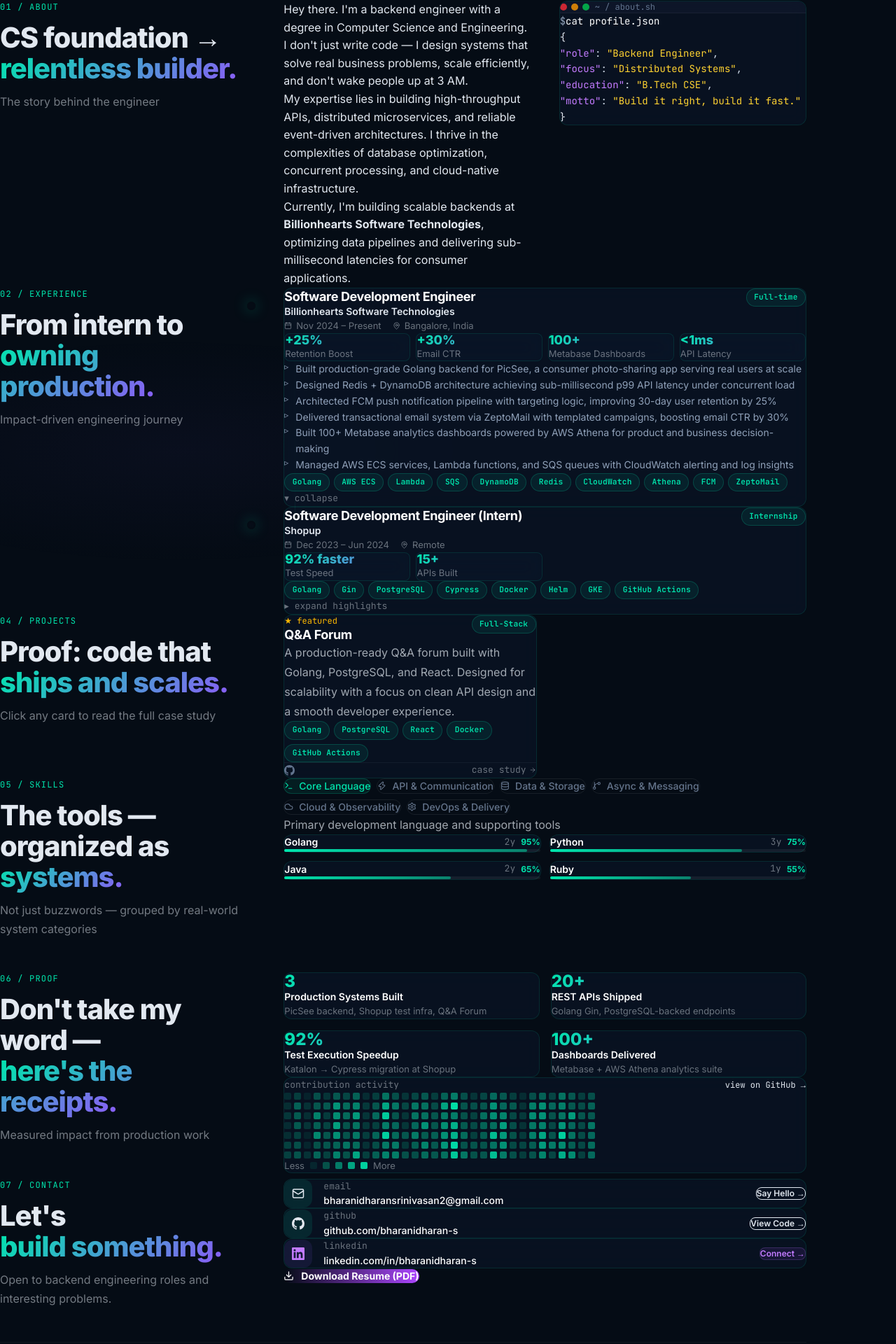
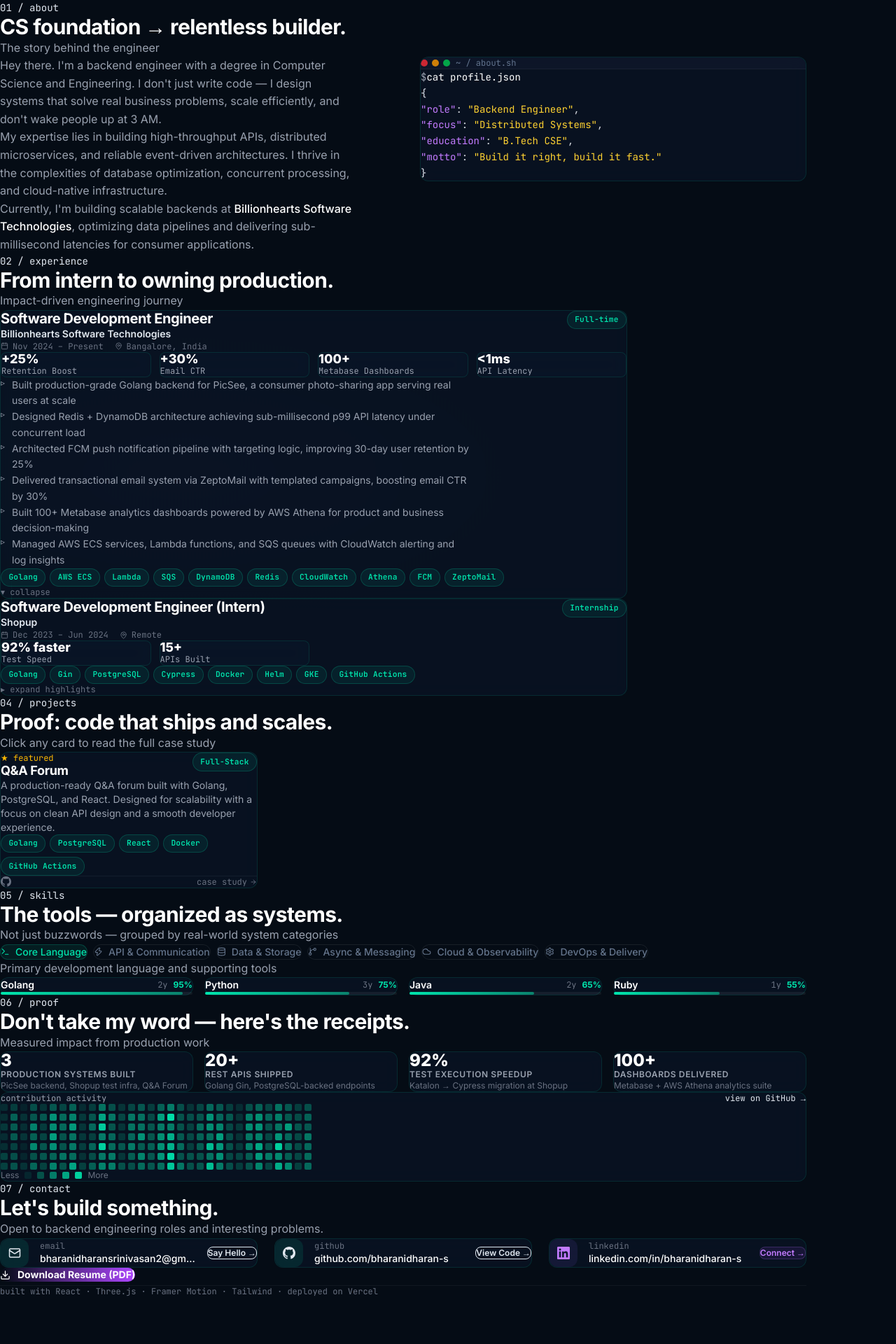
Before and after one commit to bharani81/portfolio, a React (Vite) app: page / in a window 1280 px wide. Shown: the part 799-2719 px from the top of the page at 70% size. After the commit the page ends 2652 px from the top, so only its background shows below. Built offline with nearby package versions, Linux system fonts and the light colour scheme.

Commit message:
ui fixes : #3

```diff
--- a/src/components/SectionWrapper.tsx
+++ b/src/components/SectionWrapper.tsx
@@ -12,8 +12,8 @@ interface SectionWrapperProps {
  */
 export function SectionWrapper({ id, children, className = '' }: SectionWrapperProps) {
   return (
-    <section id={id} className={`relative py-24 px-4 sm:px-6 lg:px-8 ${className}`}>
-      <div className="max-w-6xl mx-auto">
+    <section id={id} className={`relative py-20 ${className}`}>
+      <div className="w-full max-w-6xl mx-auto px-6">
         {children}
       </div>
     </section>
--- a/src/sections/About.tsx
+++ b/src/sections/About.tsx
@@ -1,42 +1,25 @@
 import { usePortfolioData } from '@hooks/usePortfolioData';
 import { FadeInView } from '@components/FadeInView';
-import { CountUp } from '@components/CountUp';
-import { TerminalLog } from '@components/TerminalLog';
 import { SectionWrapper } from '@components/SectionWrapper';
-import { MapPin, BookOpen } from 'lucide-react';
-
-const terminalLines = [
-  { type: 'prompt' as const, text: 'whoami' },
-  { type: 'output' as const, text: 'bharanidharan — backend engineer, golang specialist' },
-  { type: 'prompt' as const, text: 'cat /etc/location' },
-  { type: 'output' as const, text: 'Bangalore, India' },
-  { type: 'prompt' as const, text: 'curl http://experience.api/current' },
-  { type: 'success' as const, text: '{"role":"SDE","company":"Billionhearts","stack":["Golang","AWS","Redis"]}' },
-  { type: 'prompt' as const, text: 'ping motivation' },
-  { type: 'success' as const, text: 'PONG — 0ms latency 🚀' },
-];
-import { GlassCard } from '@components/GlassCard'; // Added GlassCard import
+import { GlassCard } from '@components/GlassCard';
 
 export function About() {
   const { profile } = usePortfolioData();
 
   return (
     <SectionWrapper id="about">
-      <div className="grid lg:grid-cols-3 gap-12 lg:gap-16 items-start">
-        {/* Left Column: sticky section title */}
-        <FadeInView className="lg:sticky lg:top-32 lg:col-span-1">
-          <span className="section-label">01 / about</span>
-          <h2 className="section-title">
-            CS foundation → <br className="hidden lg:block" />
-            <span className="gradient-text">relentless builder.</span>
-          </h2>
-          <p className="section-subtitle">The story behind the engineer</p>
+      <FadeInView>
+        <div className="mb-8">
+          <span className="text-brand-400 font-mono text-sm block mb-2">01 / about</span>
+          <h2 className="text-3xl font-semibold text-white">CS foundation → relentless builder.</h2>
+          <p className="text-gray-400 mt-2">The story behind the engineer</p>
+        </div>
       </FadeInView>
 
-        {/* Right Column: biological content */}
-        <div className="grid lg:grid-cols-2 gap-10 items-start lg:col-span-2">
+      <div className="grid lg:grid-cols-2 gap-12 items-start">
         {/* Bio text */}
-          <FadeInView delay={0.1} className="prose-default space-y-6">
+        <FadeInView delay={0.1}>
+          <div className="space-y-6 text-gray-400 max-w-lg text-left">
             <p>
               Hey there. I'm a backend engineer with a degree in Computer Science and Engineering.
               I don't just write code — I design systems that solve real business problems, scale
@@ -48,9 +31,10 @@ export function About() {
               concurrent processing, and cloud-native infrastructure.
             </p>
             <p>
-              Currently, I'm building scalable backends at <strong>Billionhearts Software Technologies</strong>,
+              Currently, I'm building scalable backends at <span className="text-white font-medium">Billionhearts Software Technologies</span>,
               optimizing data pipelines and delivering sub-millisecond latencies for consumer applications.
             </p>
+          </div>
         </FadeInView>
 
         {/* Terminal Code Block Simulator */}
@@ -64,25 +48,25 @@ export function About() {
               </div>
               <span className="text-xs font-mono text-slate-500 ml-2">~ / about.sh</span>
             </div>
-              <div className="p-5 font-mono text-sm leading-relaxed overflow-x-auto">
-                <div className="flex text-slate-400">
+            <div className="p-5 font-mono text-sm leading-relaxed overflow-x-auto text-left">
+              <div className="flex text-gray-400">
                 <span className="text-brand-400 mr-2">$</span>
                 <span className="text-white">cat profile.json</span>
               </div>
               <div className="mt-2 text-brand-300">
                 {`{`}
               </div>
-                <div className="pl-4 space-y-1">
-                  <div className="text-slate-300">
+              <div className="pl-4 space-y-1 text-left">
+                <div className="text-gray-300">
                   <span className="text-purple-400">"role"</span>: <span className="text-amber-300">"Backend Engineer"</span>,
                 </div>
-                  <div className="text-slate-300">
+                <div className="text-gray-300">
                   <span className="text-purple-400">"focus"</span>: <span className="text-amber-300">"Distributed Systems"</span>,
                 </div>
-                  <div className="text-slate-300">
+                <div className="text-gray-300">
                   <span className="text-purple-400">"education"</span>: <span className="text-amber-300">"B.Tech CSE"</span>,
                 </div>
-                  <div className="text-slate-300">
+                <div className="text-gray-300">
                   <span className="text-purple-400">"motto"</span>: <span className="text-amber-300">"Build it right, build it fast."</span>
                 </div>
               </div>
@@ -93,7 +77,6 @@ export function About() {
           </GlassCard>
         </FadeInView>
       </div>
-      </div>
     </SectionWrapper>
   );
 }
--- a/src/sections/Contact.tsx
+++ b/src/sections/Contact.tsx
@@ -24,7 +24,6 @@ interface ContactRowProps {
   href: string;
   cta: string;
   external?: boolean;
-  colorClass?: string;
   ctaColor?: string;
   onClick?: () => void;
 }
@@ -36,7 +35,7 @@ function ContactRow({ icon, iconBg, label, value, href, cta, external = false, c
     : 'bg-brand-500/10 text-brand-400 border-brand-400/20 hover:bg-brand-500/20';
 
   return (
-    <GlassCard className="p-5 flex items-center justify-between gap-4 glass-hover">
+    <GlassCard className="p-5 flex items-center justify-between gap-4 glass-hover max-w-lg text-left">
       <div className="flex items-center gap-4 min-w-0">
         <div
           className="w-10 h-10 rounded-xl flex items-center justify-center shrink-0"
@@ -45,7 +44,7 @@ function ContactRow({ icon, iconBg, label, value, href, cta, external = false, c
           {icon}
         </div>
         <div className="min-w-0">
-          <p className="text-caption font-mono">{label}</p>
+          <p className="text-gray-500 font-mono text-xs">{label}</p>
           <p className="text-white text-sm font-medium truncate">{value}</p>
         </div>
       </div>
@@ -67,23 +66,17 @@ export function Contact() {
 
   return (
     <SectionWrapper id="contact">
-      <div className="grid lg:grid-cols-3 gap-12 lg:gap-16 items-start">
-        {/* Left Column: sticky section title */}
-        <FadeInView className="lg:sticky lg:top-32 lg:col-span-1">
-          <span className="section-label">07 / contact</span>
-          <h2 className="section-title">
-            Let's <br className="hidden lg:block" />
-            <span className="gradient-text">build something.</span>
-          </h2>
-          <p className="section-subtitle">
-            Open to backend engineering roles and interesting problems.
-          </p>
+      <FadeInView>
+        <div className="mb-8">
+          <span className="text-brand-400 font-mono text-sm block mb-2">07 / contact</span>
+          <h2 className="text-3xl font-semibold text-white">Let's build something.</h2>
+          <p className="text-gray-400 mt-2">Open to backend engineering roles and interesting problems.</p>
+        </div>
       </FadeInView>
 
-        {/* Right Column: Contact Links & Resume */}
-        <div className="w-full lg:col-span-2 space-y-6">
+      <div className="w-full space-y-6">
         {/* Contact rows */}
-          <div className="space-y-3">
+        <div className="grid md:grid-cols-3 gap-6">
           <FadeInView delay={0.08}>
             <ContactRow
               icon={<Mail size={18} className="text-brand-400" />}
@@ -137,12 +130,11 @@ export function Contact() {
           </a>
         </FadeInView>
       </div>
-      </div>
 
       {/* Footer */}
       <FadeInView delay={0.3}>
         <div className="mt-20 pt-8 border-t border-white/5">
-          <p className="text-caption font-mono">
+          <p className="text-xs font-mono text-gray-500">
             built with React · Three.js · Framer Motion · Tailwind · deployed on Vercel
           </p>
         </div>
--- a/src/sections/Experience.tsx
+++ b/src/sections/Experience.tsx
@@ -17,19 +17,15 @@ export function Experience() {
         style={{ background: 'radial-gradient(ellipse 60% 50% at 20% 50%, rgba(139,92,246,0.04) 0%, transparent 70%)' }}
       />
 
-      <div className="grid lg:grid-cols-3 gap-12 lg:gap-16 items-start">
-        {/* Left Column: sticky section title */}
-        <FadeInView className="lg:sticky lg:top-32 lg:col-span-1">
-          <span className="section-label">02 / experience</span>
-          <h2 className="section-title">
-            From intern to <br className="hidden lg:block" />
-            <span className="gradient-text">owning production.</span>
-          </h2>
-          <p className="section-subtitle">Impact-driven engineering journey</p>
-        </FadeInView>
+      <FadeInView>
+        <div className="mb-8">
+          <span className="text-brand-400 font-mono text-sm block mb-2">02 / experience</span>
+          <h2 className="text-3xl font-semibold text-white">From intern to owning production.</h2>
+          <p className="text-gray-400 mt-2">Impact-driven engineering journey</p>
+        </div>
+      </FadeInView>
 
-        {/* Right Column: Timeline */}
-        <div className="relative w-full lg:col-span-2">
+      <div className="relative w-full">
         {/* Vertical line — left-aligned on all screens */}
         <div
           className="absolute left-4 top-0 bottom-0 w-px"
@@ -44,20 +40,20 @@ export function Experience() {
                 <div className="absolute -left-[3.25rem] top-5 w-3 h-3 rounded-full bg-brand-400 border-2 border-[#050c15] glow-brand" />
 
                 <GlassCard
-                  className="p-6 cursor-pointer"
+                  className="p-6 cursor-pointer max-w-4xl"
                   onClick={() => setExpanded(id => id === exp.id ? -1 : exp.id)}
                 >
                   {/* Header row */}
-                  <div className="flex items-start justify-between gap-4 mb-3">
+                  <div className="flex flex-col sm:flex-row sm:items-start justify-between gap-4 mb-3">
                     <div>
-                      <h3 className="text-h3 text-white">{exp.role}</h3>
+                      <h3 className="text-xl font-semibold text-white">{exp.role}</h3>
                       <p className="text-brand-400 font-semibold text-sm mt-0.5">{exp.company}</p>
                     </div>
-                    <span className="tech-badge shrink-0 mt-0.5">{exp.type}</span>
+                    <span className="tech-badge w-fit">{exp.type}</span>
                   </div>
 
                   {/* Meta */}
-                  <div className="flex flex-wrap gap-4 text-caption mb-4">
+                  <div className="flex flex-wrap gap-4 text-xs font-mono text-gray-500 mb-4">
                     <span className="flex items-center gap-1.5">
                       <Calendar size={11} />{exp.period}
                     </span>
@@ -67,11 +63,11 @@ export function Experience() {
                   </div>
 
                   {/* Impact metrics */}
-                  <div className="grid grid-cols-2 sm:grid-cols-4 gap-2 mb-4">
+                  <div className="grid grid-cols-2 sm:grid-cols-4 gap-3 mb-4">
                     {exp.impact.map(m => (
                       <div key={m.metric} className="glass rounded-lg p-3 border border-white/5">
-                        <div className="text-lg font-extrabold gradient-text leading-none">{m.value}</div>
-                        <div className="text-caption mt-1">{m.metric}</div>
+                        <div className="text-lg font-extrabold text-white leading-none">{m.value}</div>
+                        <div className="text-xs text-gray-400 font-mono mt-1">{m.metric}</div>
                       </div>
                     ))}
                   </div>
@@ -85,7 +81,7 @@ export function Experience() {
                   >
                     <ul className="space-y-2 mb-4">
                       {exp.highlights.map((h, i) => (
-                        <li key={i} className="flex gap-2.5 text-sm text-slate-400 leading-relaxed">
+                        <li key={i} className="flex gap-2.5 text-sm text-gray-400 max-w-2xl text-left leading-relaxed">
                           <span className="text-brand-400 mt-0.5 shrink-0 text-xs">▹</span>
                           {h}
                         </li>
@@ -98,8 +94,7 @@ export function Experience() {
                     {exp.tech.map(t => <span key={t} className="tech-badge">{t}</span>)}
                   </div>
 
-
-                  <p className="text-caption font-mono">
+                  <p className="text-xs font-mono text-gray-500">
                     {expanded === exp.id ? '▾ collapse' : '▸ expand highlights'}
                   </p>
                 </GlassCard>
@@ -107,7 +102,6 @@ export function Experience() {
             </FadeInView>
           ))}
         </div>
-        </div>
       </div>
     </SectionWrapper>
   );
--- a/src/sections/Projects.tsx
+++ b/src/sections/Projects.tsx
@@ -26,19 +26,15 @@ export function Projects() {
 
   return (
     <SectionWrapper id="projects">
-      <div className="grid lg:grid-cols-3 gap-12 lg:gap-16 items-start">
-        {/* Left Column: sticky section title */}
-        <FadeInView className="lg:sticky lg:top-32 lg:col-span-1">
-          <span className="section-label">04 / projects</span>
-          <h2 className="section-title">
-            Proof: code that <br className="hidden lg:block" />
-            <span className="gradient-text">ships and scales.</span>
-          </h2>
-          <p className="section-subtitle">Click any card to read the full case study</p>
+      <FadeInView>
+        <div className="mb-8">
+          <span className="text-brand-400 font-mono text-sm block mb-2">04 / projects</span>
+          <h2 className="text-3xl font-semibold text-white">Proof: code that ships and scales.</h2>
+          <p className="text-gray-400 mt-2">Click any card to read the full case study</p>
+        </div>
       </FadeInView>
 
-        {/* Right Column: Grid for project cards */}
-        <div className="grid md:grid-cols-2 gap-6 w-full lg:col-span-2">
+      <div className="grid md:grid-cols-2 lg:grid-cols-3 gap-6 w-full">
         {projects.map((project, idx) => (
           <FadeInView
             key={project.id}
@@ -47,7 +43,7 @@ export function Projects() {
           >
             {/* Card wrapper to equalize heights */}
             <GlassCard
-              className="p-5 h-full flex flex-col group cursor-pointer"
+              className="p-5 h-full flex flex-col group cursor-pointer text-left w-full"
               onClick={() => openModal(project)}
             >
               {/* Top */}
@@ -56,7 +52,7 @@ export function Projects() {
                   {project.featured && (
                     <span className="text-amber-400 text-xs font-mono block mb-0.5">★ featured</span>
                   )}
-                  <h3 className="text-h3 text-white group-hover:text-brand-400 transition-colors leading-snug">
+                  <h3 className="text-lg font-semibold text-white group-hover:text-brand-400 transition-colors leading-snug">
                     {project.title}
                   </h3>
                 </div>
@@ -64,7 +60,7 @@ export function Projects() {
               </div>
 
               {/* Description */}
-              <p className="text-body text-sm flex-1 mb-4">{project.description}</p>
+              <p className="text-gray-400 text-sm flex-1 mb-4">{project.description}</p>
 
               {/* Tech stack */}
               <div className="flex flex-wrap gap-1.5 mb-4">
@@ -79,7 +75,7 @@ export function Projects() {
                       href={project.github}
                       target="_blank" rel="noopener noreferrer"
                       onClick={e => { e.stopPropagation(); trackEvent('github_click', { project: project.title }); }}
-                      className="text-slate-500 hover:text-brand-400 transition-colors"
+                      className="text-gray-500 hover:text-brand-400 transition-colors"
                     >
                       <GithubIcon />
                     </a>
@@ -89,20 +85,19 @@ export function Projects() {
                       href={project.live}
                       target="_blank" rel="noopener noreferrer"
                       onClick={e => e.stopPropagation()}
-                      className="text-slate-500 hover:text-brand-400 transition-colors"
+                      className="text-gray-500 hover:text-brand-400 transition-colors"
                     >
                       <ExternalLink size={14} />
                     </a>
                   )}
                 </div>
-                <span className="text-caption font-mono flex items-center gap-1 group-hover:text-brand-400 transition-colors">
+                <span className="text-xs font-mono flex items-center gap-1 text-gray-500 group-hover:text-brand-400 transition-colors">
                   case study <ArrowRight size={10} />
                 </span>
               </div>
             </GlassCard>
           </FadeInView>
         ))}
-        </div>
       </div>
 
       <AnimatePresence>
--- a/src/sections/ProofOfWork.tsx
+++ b/src/sections/ProofOfWork.tsx
@@ -10,32 +10,28 @@ export function ProofOfWork() {
 
   return (
     <SectionWrapper id="proof">
-      <div className="grid lg:grid-cols-3 gap-12 lg:gap-16 items-start">
-        {/* Left Column: sticky section title */}
-        <FadeInView className="lg:sticky lg:top-32 lg:col-span-1">
-          <span className="section-label">06 / proof</span>
-          <h2 className="section-title">
-            Don't take my word — <br className="hidden lg:block" />
-            <span className="gradient-text">here's the receipts.</span>
-          </h2>
-          <p className="section-subtitle">Measured impact from production work</p>
+      <FadeInView>
+        <div className="mb-8">
+          <span className="text-brand-400 font-mono text-sm block mb-2">06 / proof</span>
+          <h2 className="text-3xl font-semibold text-white">Don't take my word — here's the receipts.</h2>
+          <p className="text-gray-400 mt-2">Measured impact from production work</p>
+        </div>
       </FadeInView>
 
-        {/* Right Column: Content */}
-        <div className="w-full lg:col-span-2 space-y-6">
-          {/* Stat cards: 2-col */}
-          <div className="grid sm:grid-cols-2 gap-4">
+      <div className="w-full space-y-6">
+        {/* Stat cards */}
+        <div className="grid sm:grid-cols-2 md:grid-cols-4 gap-4">
           {proofOfWork.highlights.map((h, idx) => (
             <FadeInView key={h.label} delay={idx * 0.07}>
-                <GlassCard className="p-5">
-                  <div className="text-2xl font-extrabold gradient-text leading-none mb-1">
+              <GlassCard className="p-5 text-left">
+                <div className="text-2xl font-extrabold text-white leading-none mb-1">
                   <CountUp
                     target={parseFloat(h.value.replace(/[^0-9.]/g, ''))}
                     suffix={h.value.replace(/[0-9.]/g, '')}
                   />
                 </div>
-                  <div className="text-white font-semibold text-sm mb-1">{h.label}</div>
-                  <div className="text-caption">{h.detail}</div>
+                <div className="text-gray-400 font-semibold text-xs mb-1 uppercase tracking-wider">{h.label}</div>
+                <div className="text-gray-500 text-xs">{h.detail}</div>
               </GlassCard>
             </FadeInView>
           ))}
@@ -45,7 +41,7 @@ export function ProofOfWork() {
         <FadeInView delay={0.2}>
           <GlassCard className="p-6">
             <div className="flex items-center justify-between mb-4">
-                <p className="text-caption font-mono">contribution activity</p>
+              <p className="text-xs font-mono text-gray-400">contribution activity</p>
               <a
                 href={profile.socials.github}
                 target="_blank" rel="noopener noreferrer"
@@ -79,16 +75,15 @@ export function ProofOfWork() {
 
             {/* Legend */}
             <div className="flex items-center gap-2 mt-3">
-                <span className="text-caption">Less</span>
+              <span className="text-xs text-gray-500">Less</span>
               {[0.1, 0.3, 0.5, 0.7, 0.9].map(o => (
                 <div key={o} className="heatmap-cell" style={{ backgroundColor: `rgba(0,229,173,${o})` }} />
               ))}
-                <span className="text-caption">More</span>
+              <span className="text-xs text-gray-500">More</span>
             </div>
           </GlassCard>
         </FadeInView>
       </div>
-      </div>
     </SectionWrapper>
   );
 }
--- a/src/sections/Skills.tsx
+++ b/src/sections/Skills.tsx
@@ -24,21 +24,15 @@ export function Skills() {
 
   return (
     <SectionWrapper id="skills">
-      <div className="grid lg:grid-cols-3 gap-12 lg:gap-16 items-start">
-        {/* Left Column: sticky section title */}
-        <FadeInView className="lg:sticky lg:top-32 lg:col-span-1">
-          <span className="section-label">05 / skills</span>
-          <h2 className="section-title">
-            The tools — organized as <br className="hidden lg:block" />
-            <span className="gradient-text">systems.</span>
-          </h2>
-          <p className="section-subtitle">
-            Not just buzzwords — grouped by real-world system categories
-          </p>
+      <FadeInView>
+        <div className="mb-8">
+          <span className="text-brand-400 font-mono text-sm block mb-2">05 / skills</span>
+          <h2 className="text-3xl font-semibold text-white">The tools — organized as systems.</h2>
+          <p className="text-gray-400 mt-2">Not just buzzwords — grouped by real-world system categories</p>
+        </div>
       </FadeInView>
 
-        {/* Right Column: Skills */}
-        <div className="w-full lg:col-span-2 space-y-6">
+      <div className="w-full space-y-6">
         {/* Category tabs */}
         <div className="flex flex-wrap gap-2">
           {skills.map(cat => {
@@ -71,24 +65,24 @@ export function Skills() {
             transition={{ duration: 0.2 }}
             className="space-y-6"
           >
-              <p className="text-body text-sm prose-default">{active.description}</p>
+            <p className="text-gray-400 max-w-lg text-left">{active.description}</p>
 
-              {/* 2-col skill grid */}
-              <div className="grid sm:grid-cols-2 gap-3">
+            {/* skill grid */}
+            <div className="grid sm:grid-cols-2 md:grid-cols-3 lg:grid-cols-4 gap-4">
               {active.items.map((item, i) => {
                 const color = COLOR_MAP[active.color as ColorKey] ?? COLOR_MAP.brand;
                 return (
                   <FadeInView key={item.name} delay={i * 0.04}>
-                      <GlassCard className="p-4">
+                    <GlassCard className="p-4 text-left">
                       <div className="flex items-center justify-between mb-2.5">
                         <span className="text-white font-semibold text-sm">{item.name}</span>
                         <div className="flex items-center gap-2">
-                            <span className="text-caption font-mono">{item.years}y</span>
+                          <span className="text-xs font-mono text-gray-500">{item.years}y</span>
                           <span className="text-xs font-bold" style={{ color: color.text }}>{item.level}%</span>
                         </div>
                       </div>
                       {/* Progress bar */}
-                        <div className="h-1 rounded-full" style={{ background: 'rgba(255,255,255,0.06)' }}>
+                      <div className="h-1 rounded-full w-full" style={{ background: 'rgba(255,255,255,0.06)' }}>
                         <motion.div
                           className="h-full rounded-full"
                           style={{ background: `linear-gradient(90deg, ${color.text}, ${color.text}80)` }}
@@ -105,7 +99,6 @@ export function Skills() {
           </motion.div>
         )}
       </div>
-      </div>
     </SectionWrapper>
   );
 }
```
Also changed, not shown: src/sections/Hero.tsx (+10 -11 lines). Lines whose indentation alone changed are shown as unchanged.
